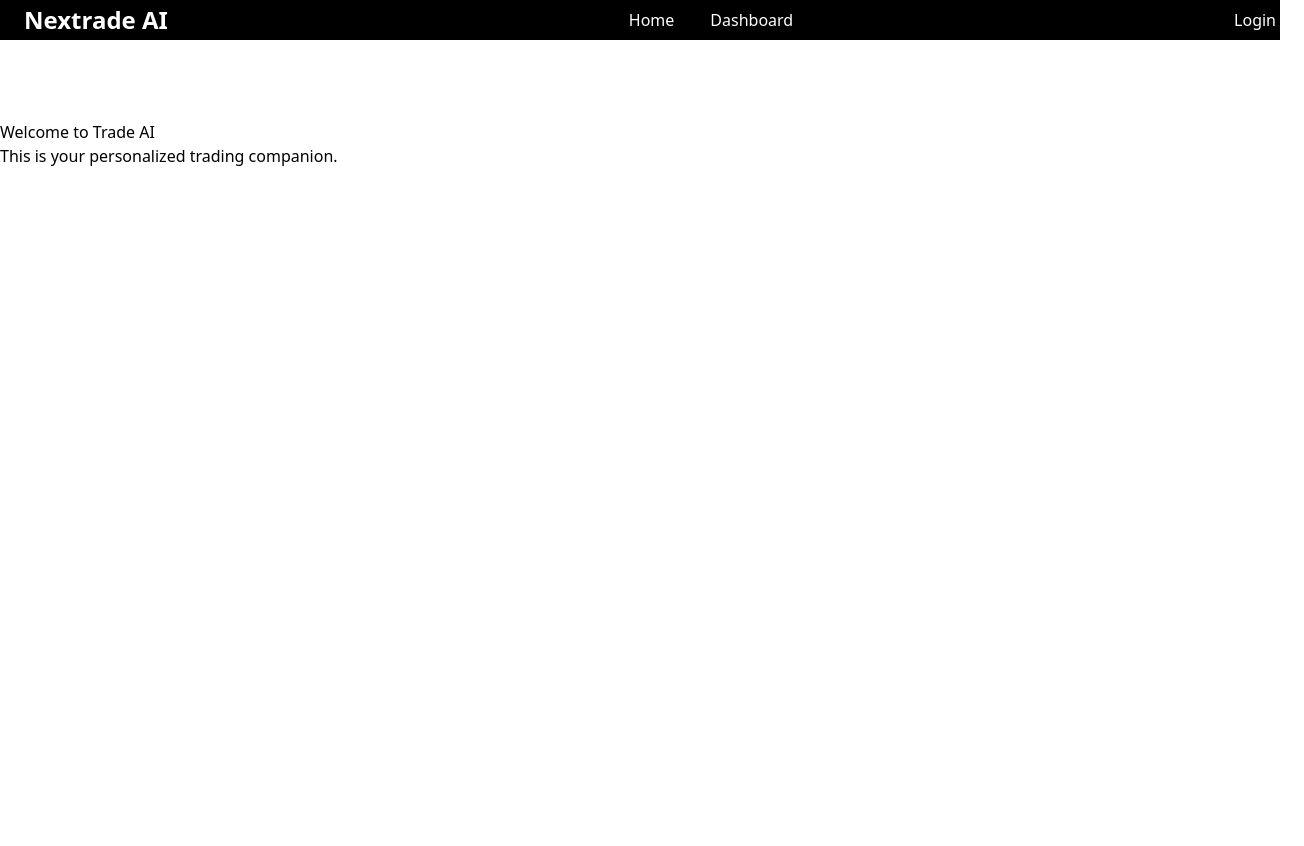
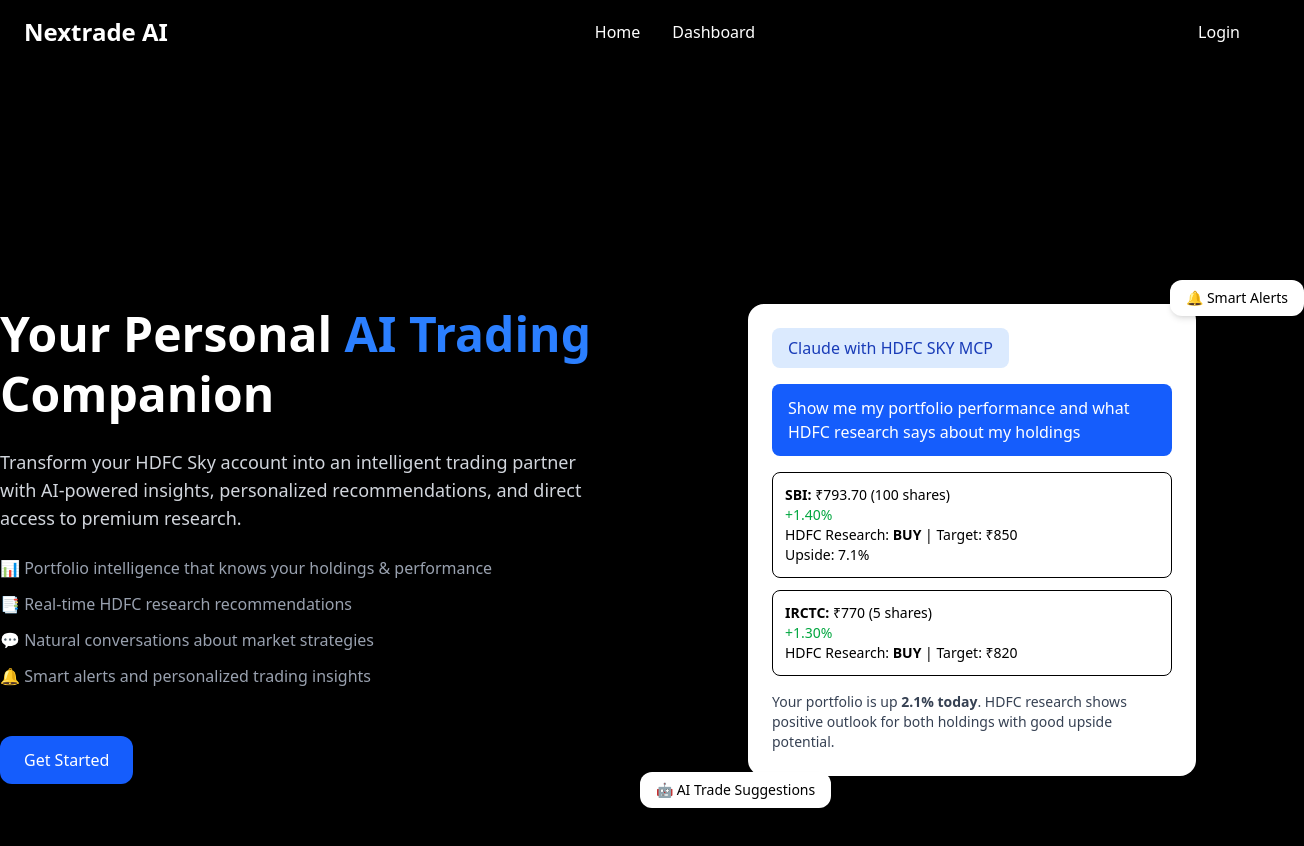
Before and after one commit to arnav829/NexTrade-AI, a React (Vite) app in the folder TradeAI/: page / in a window 1280 px wide. Shown: the top 846 px of the page, 1304 px wide, since content can reach past the window. Before the commit the page ends 800 px from the top, so only its background shows below. Built offline with nearby package versions, Linux system fonts and the light colour scheme; no server answers.

Commit message:
Basic Home Page Update_1

```diff
--- a/TradeAI/src/components/Home.jsx
+++ b/TradeAI/src/components/Home.jsx
@@ -1,8 +1,93 @@
+import { motion } from "framer-motion";
+
 export default function Home() {
   return (
-    <div className="home">
-      <h1>Welcome to Trade AI</h1>
-      <p>This is your personalized trading companion.</p>
+    <div className="min-h-screen bg-black text-white flex items-center justify-center ">
+      <motion.div
+        initial={{ opacity: 0, y: 40 }}
+        animate={{ opacity: 1, y: 0 }}
+        transition={{ duration: 1 }}
+        className="max-w-7xl w-full grid md:grid-cols-2 gap-12"
+      >
+        {/* Left Section - Hero */}
+        <div className="flex flex-col justify-center space-y-6">
+          <h1 className="text-4xl md:text-5xl font-bold leading-tight">
+            Your Personal{" "}
+            <span className="text-blue-500">AI Trading</span> Companion
+          </h1>
+          <p className="text-gray-300 text-lg">
+            Transform your HDFC Sky account into an intelligent trading partner
+            with AI-powered insights, personalized recommendations, and direct
+            access to premium research.
+          </p>
+          <ul className="space-y-3 text-gray-400 text-base">
+            <li>📊 Portfolio intelligence that knows your holdings & performance</li>
+            <li>📑 Real-time HDFC research recommendations</li>
+            <li>💬 Natural conversations about market strategies</li>
+            <li>🔔 Smart alerts and personalized trading insights</li>
+          </ul>
+          <motion.button
+            whileHover={{ scale: 1.05 }}
+            whileTap={{ scale: 0.95 }}
+            className="mt-6 px-6 py-3 rounded-xl bg-blue-600 hover:bg-blue-700 transition text-white font-medium shadow-lg w-fit"
+          >
+            Get Started
+          </motion.button>
+        </div>
+
+        {/* Right Section - Chat Card */}
+        <motion.div
+          initial={{ opacity: 0, scale: 0.9 }}
+          animate={{ opacity: 1, scale: 1 }}
+          transition={{ duration: 1, delay: 0.3 }}
+          className="relative"
+        >
+          <div className="bg-white text-black rounded-2xl shadow-2xl p-6 space-y-4 max-w-md mx-auto">
+            <div className="bg-blue-100 text-blue-800 px-4 py-2 rounded-lg w-fit font-medium">
+              Claude with HDFC SKY MCP
+            </div>
+
+            <div className="bg-blue-600 text-white px-4 py-3 rounded-lg w-fit">
+              Show me my portfolio performance and what HDFC research says about my holdings
+            </div>
+
+            <div className="space-y-3 text-sm">
+              <div className="border p-3 rounded-lg">
+                <p><strong>SBI:</strong> ₹793.70 (100 shares)</p>
+                <p className="text-green-600">+1.40%</p>
+                <p>HDFC Research: <span className="font-semibold">BUY</span> | Target: ₹850</p>
+                <p>Upside: 7.1%</p>
+              </div>
+
+              <div className="border p-3 rounded-lg">
+                <p><strong>IRCTC:</strong> ₹770 (5 shares)</p>
+                <p className="text-green-600">+1.30%</p>
+                <p>HDFC Research: <span className="font-semibold">BUY</span> | Target: ₹820</p>
+              </div>
+            </div>
+
+            <p className="text-gray-700 text-sm">
+              Your portfolio is up <strong>2.1% today</strong>. HDFC research shows
+              positive outlook for both holdings with good upside potential.
+            </p>
+          </div>
+
+          {/* Floating Icons */}
+          <motion.div
+            whileHover={{ scale: 1.1 }}
+            className="absolute -top-6 -right-6 bg-white text-black px-4 py-2 rounded-xl shadow-md text-sm font-medium"
+          >
+            🔔 Smart Alerts
+          </motion.div>
+
+          <motion.div
+            whileHover={{ scale: 1.1 }}
+            className="absolute -bottom-6 -left-6 bg-white text-black px-4 py-2 rounded-xl shadow-md text-sm font-medium"
+          >
+            🤖 AI Trade Suggestions
+          </motion.div>
+        </motion.div>
+      </motion.div>
     </div>
   );
 }
--- a/TradeAI/src/components/Navbar.jsx
+++ b/TradeAI/src/components/Navbar.jsx
@@ -2,21 +2,31 @@
 
 const Navbar = ({ user, onLogout }) => {
   return (
-    <nav className="bg-black text-white flex justify-between items-center p-1">
+    <nav className="bg-black text-white flex justify-between items-center px-6 py-4 shadow-md">
+      {/* Logo / Brand */}
       <div className="flex items-center gap-3">
-        <p className="text-2xl font-bold px-5">Nextrade AI</p>
+        <p className="text-2xl font-bold">Nextrade AI</p>
       </div>
-        <div className="flex flex-row items-center gap-9">
-          <Link to="/" className="hover:text-gray-400">Home</Link>
-          <Link to="/dashboard" className="hover:text-gray-400">Dashboard</Link>
+
+      {/* Links */}
+      <div className="flex flex-row items-center gap-8">
+        <Link to="/" className="hover:text-blue-400 transition">Home</Link>
+        <Link to="/dashboard" className="hover:text-blue-400 transition">Dashboard</Link>
       </div>
-        <div className="">
+
+      {/* Auth Button */}
+      <div>
         {!user ? (
-            <Link to="/login" className="hover:text-gray-400">Login</Link>
+          <Link
+            to="/login"
+            className="hover:text-blue-400 transition px-4 py-1"
+          >
+            Login
+          </Link>
         ) : (
           <button
             onClick={onLogout}
-              className="px-4 py-1 m-1 cursor-pointer bg-gray-700 rounded-xl hover:bg-red-700"
+            className="px-4 py-1 cursor-pointer bg-gray-800 rounded-xl hover:bg-red-600 transition"
           >
             Logout
           </button>
--- a/TradeAI/src/index.css
+++ b/TradeAI/src/index.css
@@ -1 +1,8 @@
 @import "tailwindcss";
+
+html, body, #root {
+  margin: 0;
+  padding: 0;
+  background-color: black; /* ensures consistent black background */
+  height: 100%;
+}
```
Lines whose indentation alone changed are shown as unchanged.
